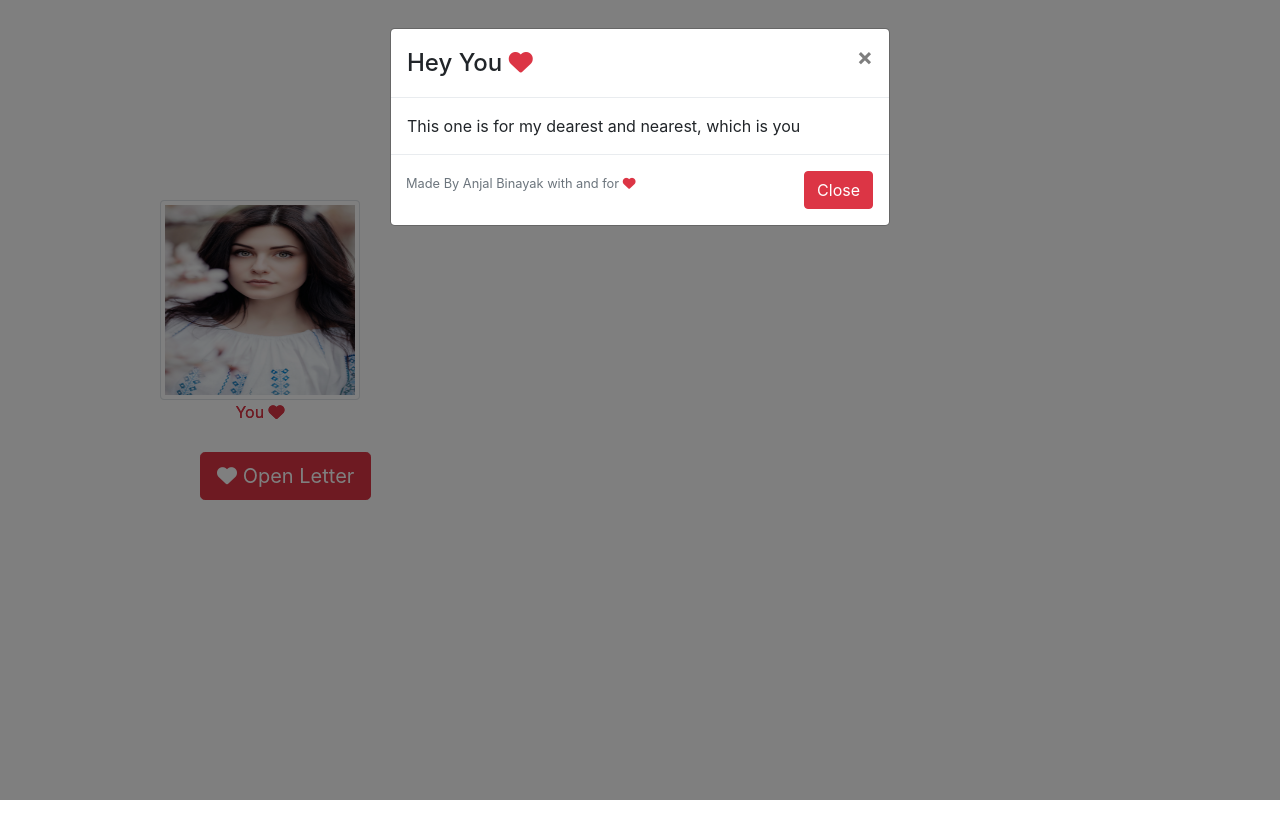
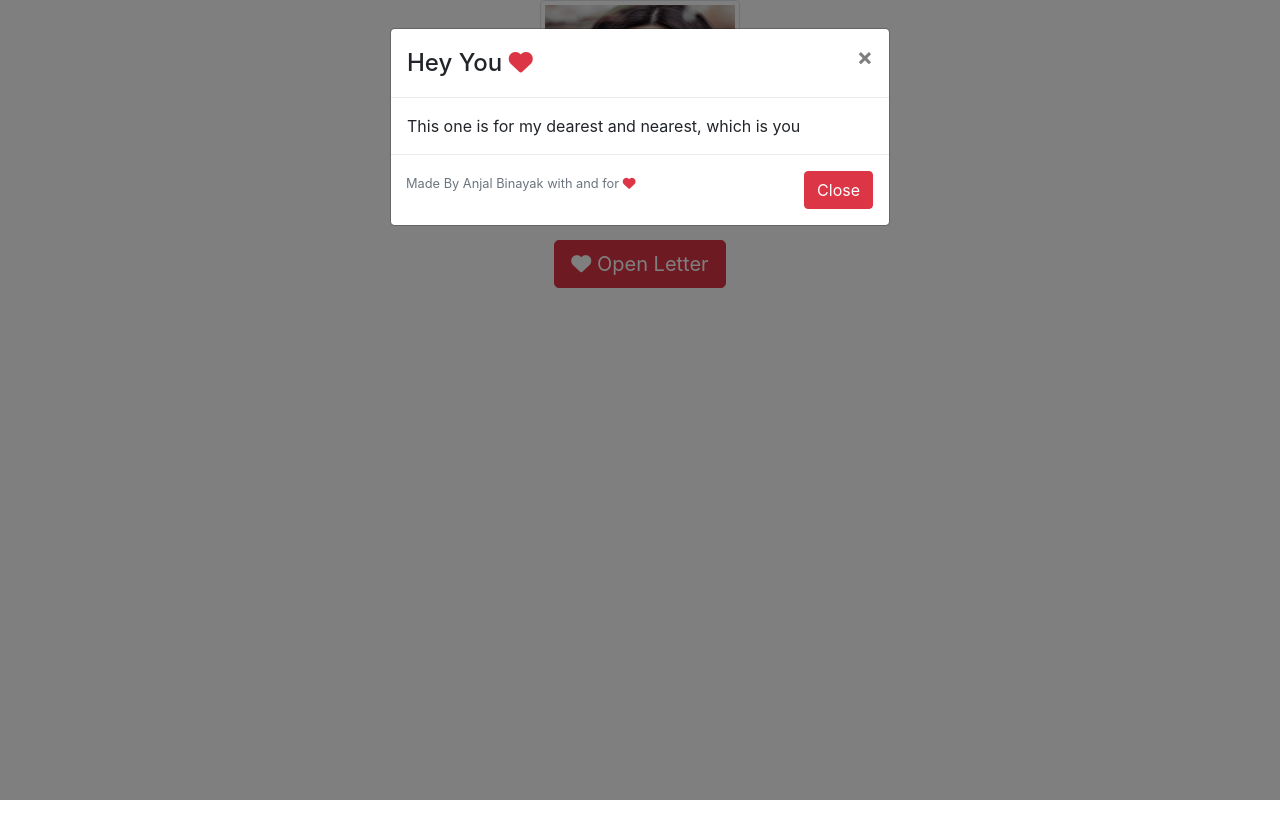
Before and after one commit to anjalbinayak/proposing-girl-javascript, a plain HTML site: page index.html in a window 1280 px wide. Before the commit the page ends 800 px from the top, so only its background shows below. Drawn offline with nearby package versions, Linux system fonts and the light colour scheme.

Commit message:
imrovements in positioning of the image and button

```diff
--- a/index.html
+++ b/index.html
@@ -8,11 +8,27 @@
     <title>Proposal </title>
 </head>
 <body>
+  <div width="100%">
+    <div>
+      <img class="img-thumbnail" src='girl.png' style='height:200px;width:200px;display:block;margin:0 auto'>
+      <p class='text-danger text-center'>You <i class='fa fa-heart'></i></p>
+
+</div>
+
+<button type="button" style='display:block;margin:0 auto'  class="btn btn-danger btn-lg" data-toggle="modal" data-target="#feelings"> <i class='fa fa-heart '></i> Open Letter</button>
+  </div>
         <canvas id="canvas" width="1024" height="768">
                 Laa sorry, canvas support garena!!
+
+
               </canvas>
+
               <!-- <div style="color:red;font-size:45px;position:absolute;top:400px;left:200px">Pragya <i class='fa fa-heart'></i> </div> -->
                 <!-- The Modal -->
+
+
+
+
                   <div class="modal fade" id="myModal">
                     <div class="modal-dialog">
                       <div class="modal-content">
@@ -37,14 +53,6 @@
                       </div>
                     </div>
                   </div>
-
-                    <div style="position:absolute;top:200px;left:160px">
-                          <img class="img-thumbnail" src='girl.png' style='height:200px;width:200px'>
-                          <p class='text-danger text-center'>You <i class='fa fa-heart'></i></p>
-
-                  </div>
-
-                  <button type="button" style="position:absolute;left:200px;bottom:300px" class="btn btn-danger btn-lg" data-toggle="modal" data-target="#feelings"> <i class='fa fa-heart '></i> Open Letter</button>
 
                   <div class="modal fade" id="feelings">
                           <div class="modal-dialog">
@@ -75,11 +83,7 @@
                           </div>
                         </div>
 
-                        <div style="position:absolute;top:200px;left:160px">
-                              <img class="img-thumbnail" src='girl.png' style='height:200px;width:200px'>
-                              <p class='text-danger text-center'>You <i class='fa fa-heart'></i></p>
 
-                      </div>
 </body>
 <script src="https://kit.fontawesome.com/a076d05399.js"></script>
 <script src="https://code.jquery.com/jquery-3.2.1.slim.min.js" integrity="sha384-KJ3o2DKtIkvYIK3UENzmM7KCkRr/rE9/Qpg6aAZGJwFDMVNA/GpGFF93hXpG5KkN" crossorigin="anonymous"></script>
```
Lines whose indentation alone changed are shown as unchanged.
